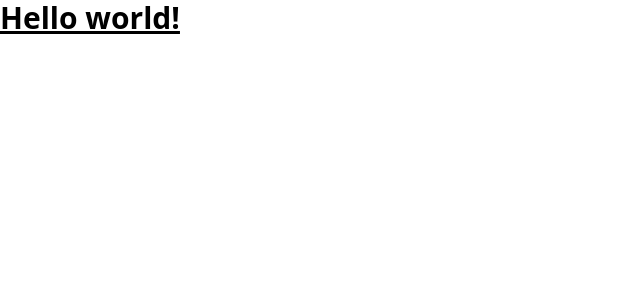
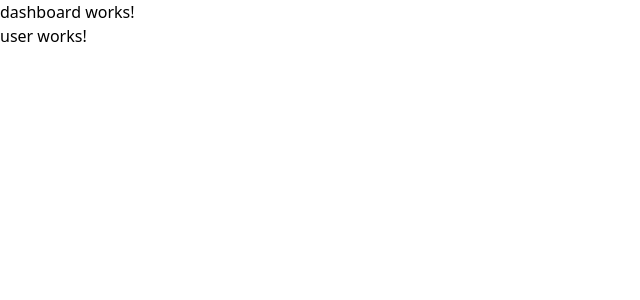
Before and after one commit to felimera/angular-17, an Angular app: page /dashboard/user/1 in a window 1280 px wide. Before the commit this address led to /. Shown: the top 300 px of the page, without its empty margins (0-640 px from the left). Built offline with nearby package versions, Linux system fonts and the light colour scheme.

Commit message:
developer : Configuracion de rutas.

```diff
--- a/src/app/app.component.html
+++ b/src/app/app.component.html
@@ -1,3 +1 @@
-<h1 class="text-3xl font-bold underline">
-  Hello world!
-</h1>
+<router-outlet />
--- a/src/app/app.routes.ts
+++ b/src/app/app.routes.ts
@@ -1,3 +1,23 @@
 import { Routes } from '@angular/router';
 
-export const routes: Routes = [];
+export const routes: Routes = [
+  {
+    path: 'dashboard',
+    loadComponent: () => import('./dashboard/dashboard.component'),
+    children: [
+      { path: 'change-detection', title: 'Change Detection', loadComponent: () => import('./dashboard/pages/change-detection/change-detection.component') },
+      { path: 'control-flow', title: 'Control Flow', loadComponent: () => import('./dashboard/pages/control-flow/control-flow.component') },
+      { path: 'defer-options', title: 'Defer Options', loadComponent: () => import('./dashboard/pages/defer-options/defer-options.component') },
+      { path: 'defer-views', title: 'Defer Views', loadComponent: () => import('./dashboard/pages/defer-views/defer-views.component') },
+      { path: 'user/:id', title: 'User View', loadComponent: () => import('./dashboard/pages/user/user.component') },
+      { path: 'user-list', title: 'User List', loadComponent: () => import('./dashboard/pages/users/users.component') },
+      { path: 'view-transition', title: 'View Transition', loadComponent: () => import('./dashboard/pages/view-transition/view-transition.component') },
+      { path: '', redirectTo: 'control-flow', pathMatch: 'full' },
+    ]
+  },
+  {
+    path: '',
+    redirectTo: '/dashboard',
+    pathMatch: 'full'
+  }
+];
--- a/src/app/dashboard/dashboard.component.html
+++ b/src/app/dashboard/dashboard.component.html
@@ -1 +1,3 @@
 <p>dashboard works!</p>
+
+<router-outlet />
--- a/src/app/dashboard/dashboard.component.ts
+++ b/src/app/dashboard/dashboard.component.ts
@@ -1,11 +1,12 @@
 import { Component } from '@angular/core';
+import { RouterModule } from '@angular/router';
 
 @Component({
   standalone: true,
-  imports: [],
+  imports: [RouterModule],
   templateUrl: './dashboard.component.html',
   styles: ``
 })
-export class DashboardComponent {
+export default class DashboardComponent {
 
 }
--- a/src/app/dashboard/pages/change-detection/change-detection.component.ts
+++ b/src/app/dashboard/pages/change-detection/change-detection.component.ts
@@ -6,6 +6,6 @@ import { Component } from '@angular/core';
   templateUrl: './change-detection.component.html',
   styles: ``
 })
-export class ChangeDetectionComponent {
+export default class ChangeDetectionComponent {
 
 }
--- a/src/app/dashboard/pages/control-flow/control-flow.component.ts
+++ b/src/app/dashboard/pages/control-flow/control-flow.component.ts
@@ -6,6 +6,6 @@ import { Component } from '@angular/core';
   templateUrl: './control-flow.component.html',
   styles: ``
 })
-export class ControlFlowComponent {
+export default class ControlFlowComponent {
 
 }
--- a/src/app/dashboard/pages/defer-options/defer-options.component.ts
+++ b/src/app/dashboard/pages/defer-options/defer-options.component.ts
@@ -6,6 +6,6 @@ import { Component } from '@angular/core';
   templateUrl: './defer-options.component.html',
   styles: ``
 })
-export class DeferOptionsComponent {
+export default class DeferOptionsComponent {
 
 }
--- a/src/app/dashboard/pages/defer-views/defer-views.component.ts
+++ b/src/app/dashboard/pages/defer-views/defer-views.component.ts
@@ -6,6 +6,6 @@ import { Component } from '@angular/core';
   templateUrl: './defer-views.component.html',
   styles: ``
 })
-export class DeferViewsComponent {
+export default class DeferViewsComponent {
 
 }
--- a/src/app/dashboard/pages/user/user.component.ts
+++ b/src/app/dashboard/pages/user/user.component.ts
@@ -6,6 +6,6 @@ import { Component } from '@angular/core';
   templateUrl: './user.component.html',
   styles: ``
 })
-export class UserComponent {
+export default class UserComponent {
 
 }
--- a/src/app/dashboard/pages/users/users.component.ts
+++ b/src/app/dashboard/pages/users/users.component.ts
@@ -6,6 +6,6 @@ import { Component } from '@angular/core';
   templateUrl: './users.component.html',
   styles: ``
 })
-export class UsersComponent {
+export default class UsersComponent {
 
 }
--- a/src/app/dashboard/pages/view-transition/view-transition.component.ts
+++ b/src/app/dashboard/pages/view-transition/view-transition.component.ts
@@ -6,6 +6,6 @@ import { Component } from '@angular/core';
   templateUrl: './view-transition.component.html',
   styles: ``
 })
-export class ViewTransitionComponent {
+export default class ViewTransitionComponent {
 
 }
```
